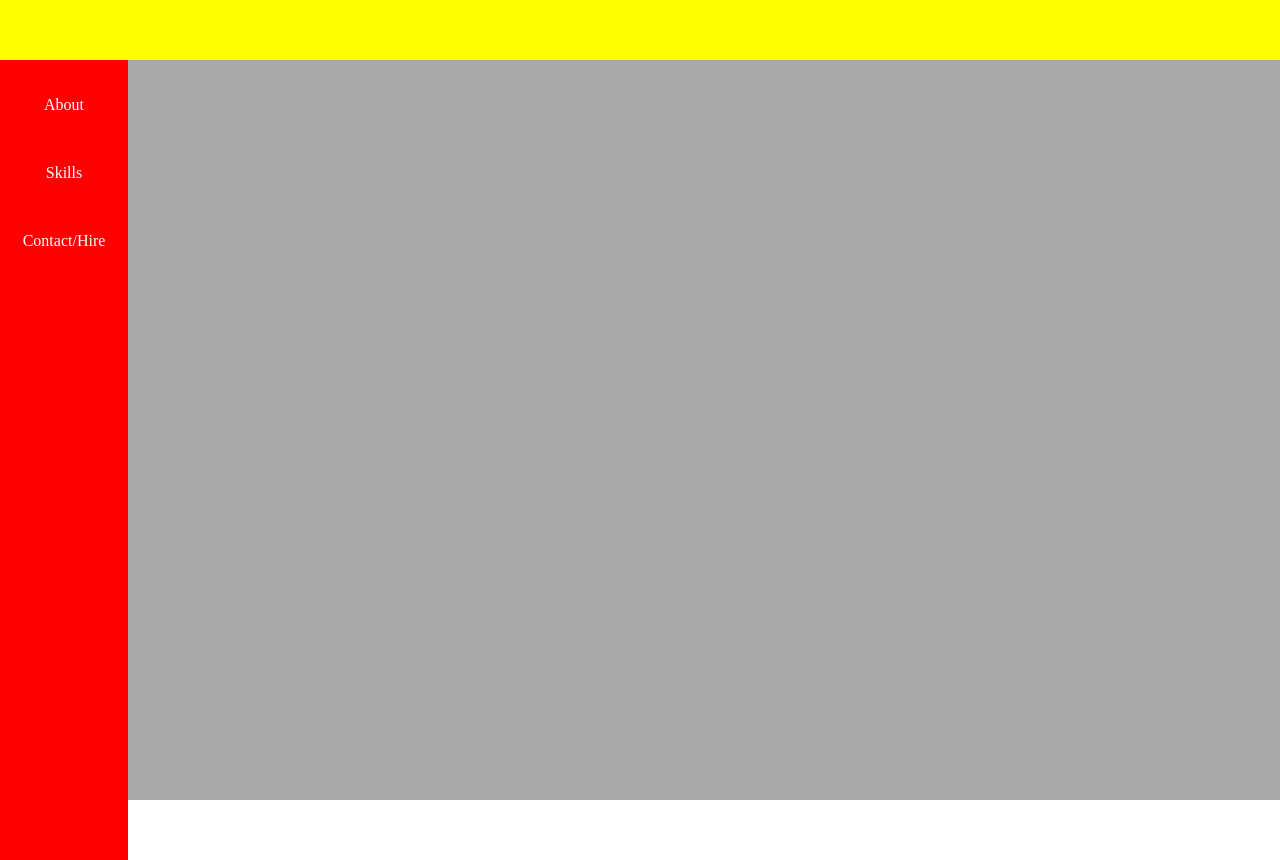
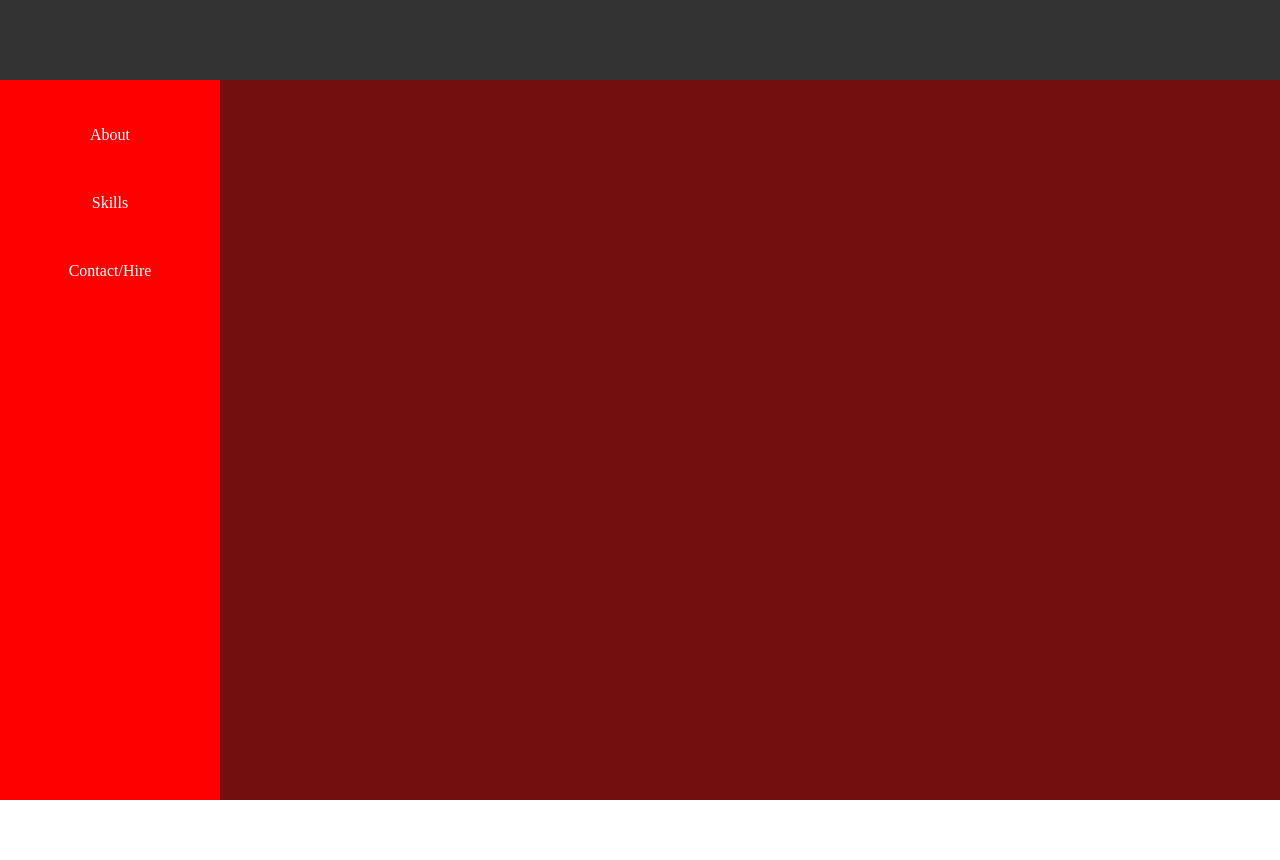
Before and after one commit to xeen96/portfolio, a React (Create React App) app: page / in a window 1280 px wide. After the commit the page ends 800 px from the top, so only its background shows below. Built offline with nearby package versions, Linux system fonts and the light colour scheme.

Commit message:
basic layout

```diff
--- a/src/App.js
+++ b/src/App.js
@@ -6,9 +6,11 @@ import PageDisplay from "./components/page_display/page_display";
 function App() {
   return (
     <div className={styles.App}>
-      <NavBar/>
-      <Header/>
-      <PageDisplay/>
+      <Header />
+      <div className={styles.content}>
+        <NavBar />
+        <PageDisplay />
+      </div>
     </div>
   );
 }
--- a/src/App.module.scss
+++ b/src/App.module.scss
@@ -3,5 +3,10 @@
   display: flex;
   flex-direction: column;
   height: 100vh; // 100% высоты экрана
-  overflow: hidden; // Убираем лишнюю прокрутку
+  // overflow: hidden; // Убираем лишнюю прокрутку
 }
+
+.content {
+  display: flex;
+  flex: 1;
+}
--- a/src/components/header/header.module.scss
+++ b/src/components/header/header.module.scss
@@ -1,7 +1,8 @@
 #header {
-  background-color: yellow;
-  width: 100vw;
-  position: absolute;
-  top: 0;
-  height: 7.5%;
+  height: 60px;
+  background: #333;
+  color: white;
+  display: flex;
+  align-items: center;
+  padding: 10px;
 }
--- a/src/components/nav_bar/nav_bar.module.scss
+++ b/src/components/nav_bar/nav_bar.module.scss
@@ -1,11 +1,8 @@
 .navbar{
   background-color: red;
   color: rgb(0, 255, 55);
-  width: 10%;
-  position: absolute;
-  top: 7.5%;
-  left: 0;
-  height: 100vh;
+  width: 200px;
+  padding: 10px;
   overflow: hidden;
   display: block;
   ul {
--- a/src/components/page_display/page_display.module.scss
+++ b/src/components/page_display/page_display.module.scss
@@ -1,9 +1,16 @@
+// .display {
+//   background-color: darkgray;
+//   position: static;
+//   width: 100%;
+//   height: 100%;
+//   flex: 1;
+//   overflow: auto;
+//   min-height: 0;
+// }
+
 .display {
-  background-color: darkgray;
-  position: static;
-  width: 100%;
-  height: 100%;
+
   flex: 1;
-  overflow: auto;
-  min-height: 0;
+  background: #740f0f;
+  padding: 20px;
 }
--- a/src/index.css
+++ b/src/index.css
@@ -1,6 +1,6 @@
 html, body {
   margin: 0;
   padding: 0;
-  height: 100vh;
-  overflow: hidden;
+  /* height: 100vh;
+  overflow: hidden; */
 }
```
